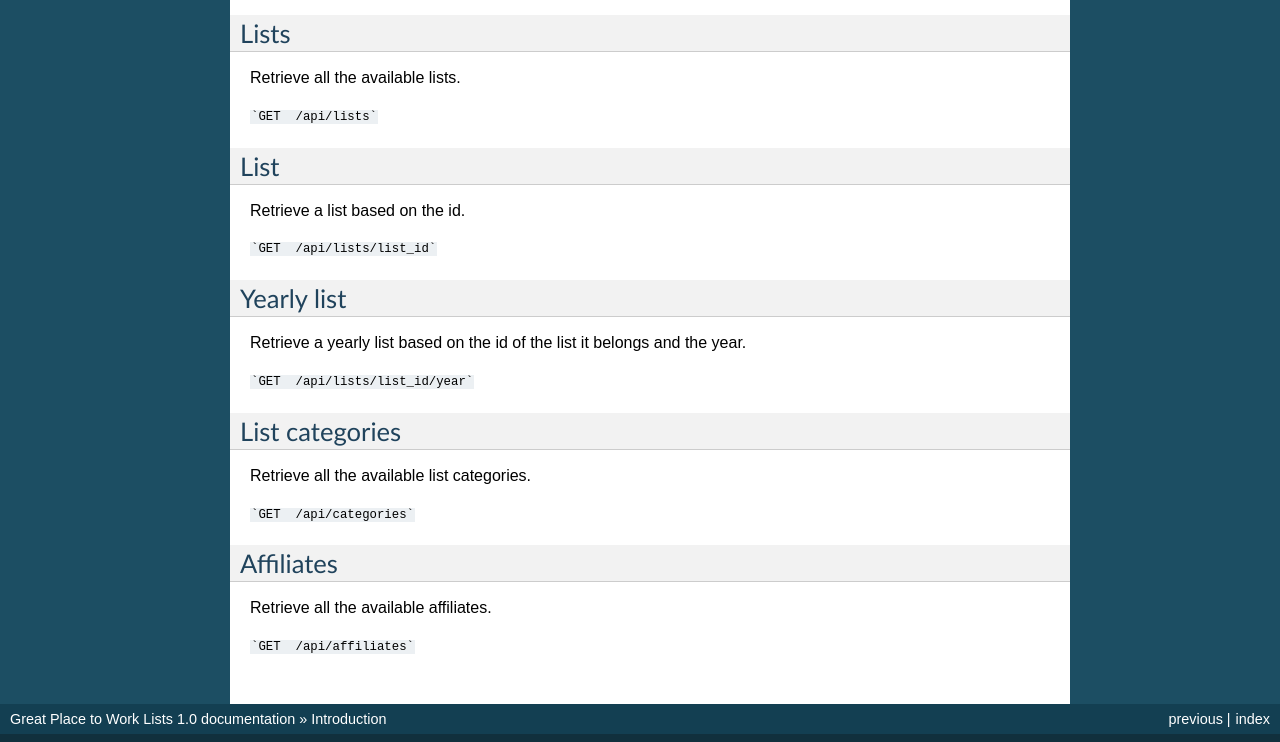
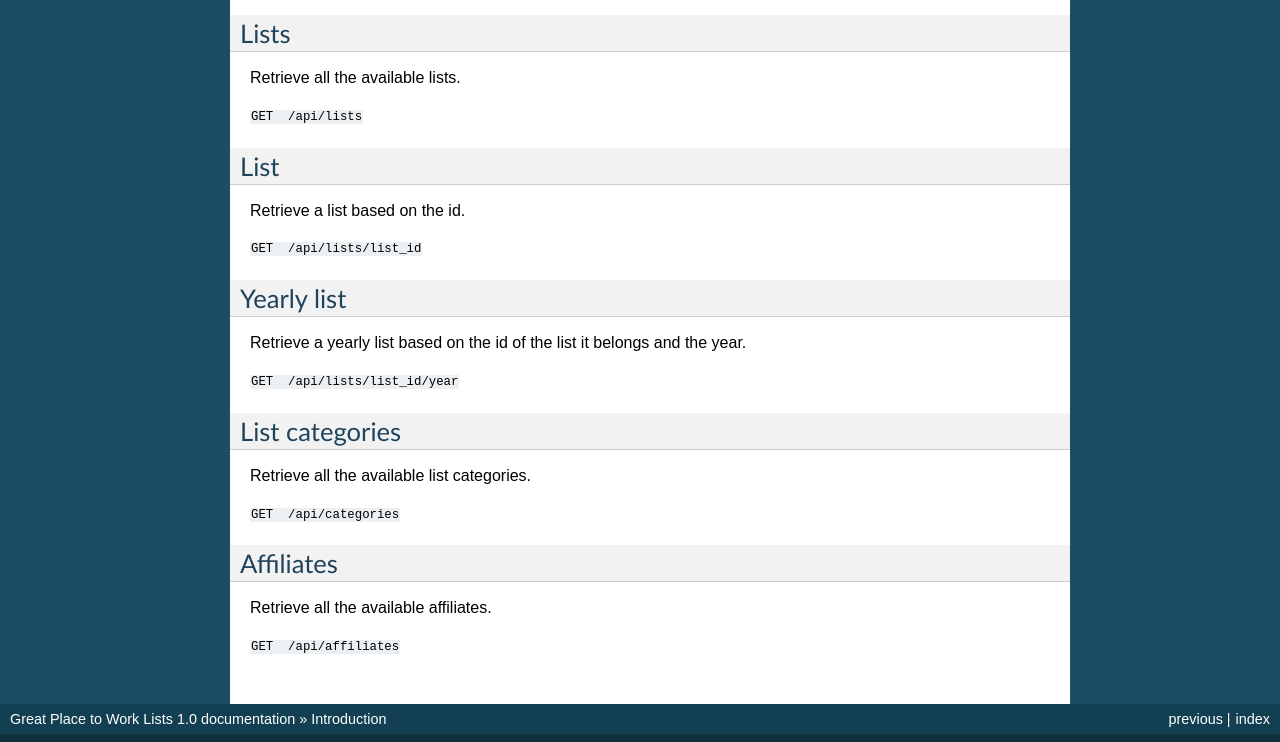
Before and after one commit to treste91/Great-Place-to-Work-Lists, a Sphinx documentation site: the page built from docs/api/intro.rst, in a window 1280 px wide. Shown: the part 477-1219 px from the top of the page. Built offline with Sphinx 7.4.7, drawn with Linux system fonts in a browser that asks for light colours.

Commit message:
Update intro.rst

````diff
--- a/docs/api/intro.rst
+++ b/docs/api/intro.rst
@@ -24,32 +24,32 @@
 
 Retrieve all the available lists.
 
-```GET  /api/lists```
+``GET  /api/lists``
 
 List
 -----
 
 Retrieve a list based on the id.
 
-```GET  /api/lists/list_id```
+``GET  /api/lists/list_id``
 
 Yearly list
 ------------
 
 Retrieve a yearly list based on the id of the list it belongs and the year.
 
-```GET  /api/lists/list_id/year```
+``GET  /api/lists/list_id/year``
 
 List categories
 ---------------
 
 Retrieve all the available list categories.
 
-```GET  /api/categories```
+``GET  /api/categories``
 
 Affiliates
 ----------
 
 Retrieve all the available affiliates.
 
-```GET  /api/affiliates```
+``GET  /api/affiliates``
````
